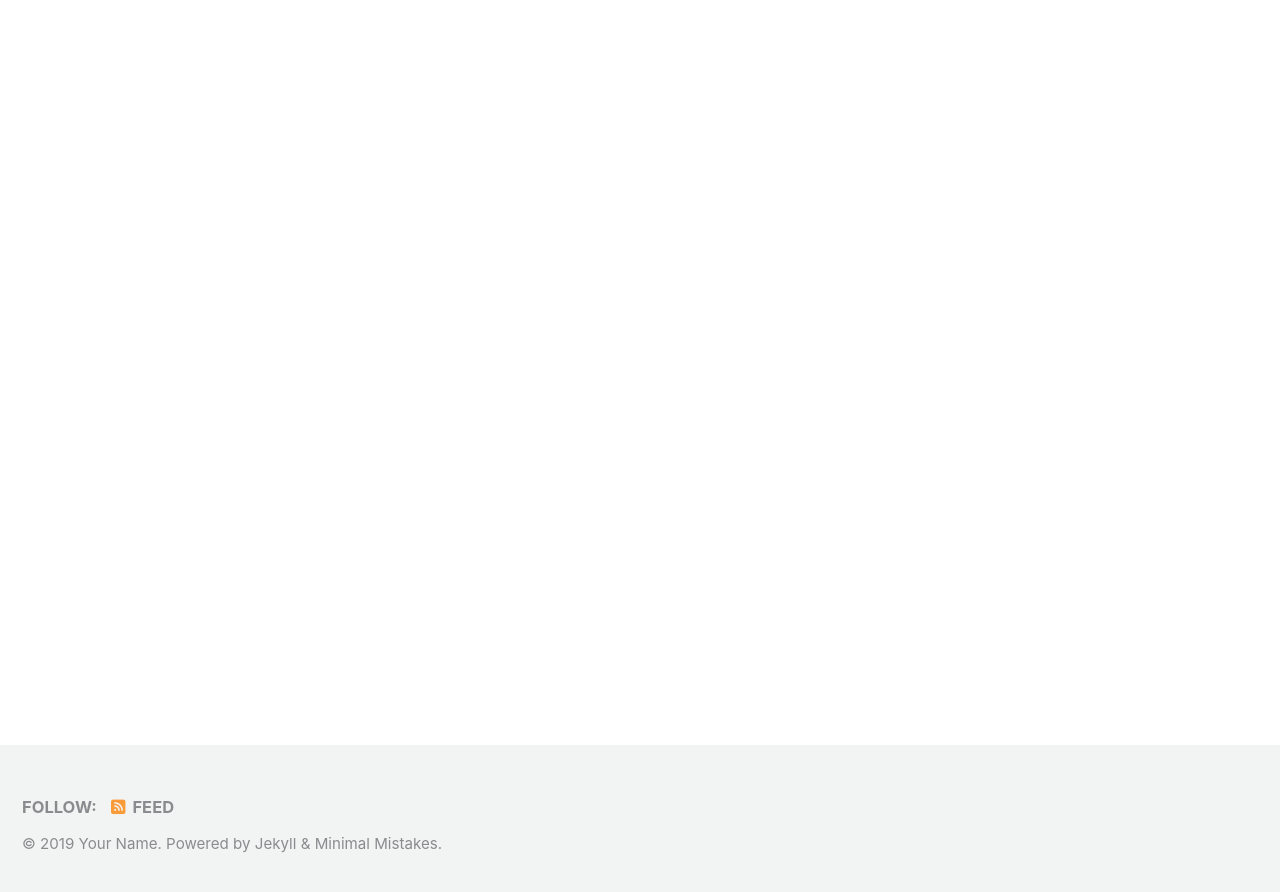
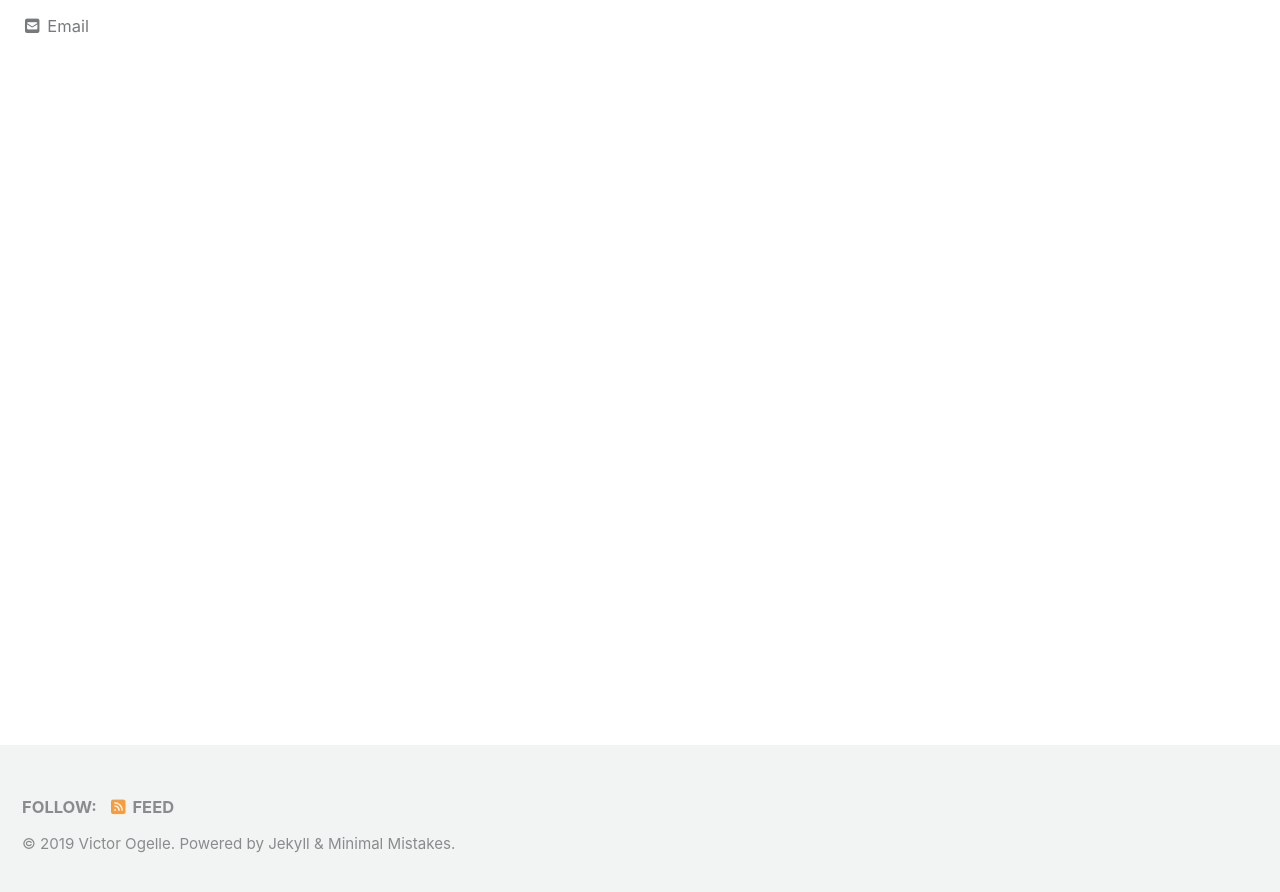
Before and after one commit to victorogelle/victorogelle.github.io, a Jekyll site: the page built from index.html, in a window 1280 px wide and 900 px high, scrolled down 222 px. Shown: the top 892 px of the window. Built offline with Jekyll 4.4.1, drawn with Linux system fonts in a browser that asks for light colours; cached includes are drawn as plain includes; nearby versions of some CDN libraries; the list of posts is cut into pages by our own code; some of the changed text lies outside the part shown.

Commit message:
edited _config.yml; added basic info details

```diff
--- a/_config.yml
+++ b/_config.yml
@@ -16,11 +16,11 @@ minimal_mistakes_skin    : "default" # "air", "aqua", "contrast", "dark", "dirt"
 
 # Site Settings
 locale                   : "en-US"
-title                    : "Site Title"
+title                    : "Victor Ogelle"
 title_separator          : "-"
 subtitle                 : # site tagline that appears below site title in masthead
-name                     : "Your Name"
-description              : "An amazing website."
+name                     : "Victor Ogelle"
+description              : "Portfolio"
 url                      : # the base hostname & protocol for your site e.g. "https://mmistakes.github.io"
 baseurl                  : # the subpath of your site, e.g. "/blog"
 repository               : # GitHub username/repo-name e.g. "mmistakes/minimal-mistakes"
@@ -107,11 +107,11 @@ analytics:
 
 # Site Author
 author:
-  name             : "Your Name"
+  name             : "Victor Ogelle"
   avatar           : # path of avatar image, e.g. "/assets/images/bio-photo.jpg"
-  bio              : "I am an **amazing** person."
-  location         : "Somewhere"
-  email            :
+  bio              : "Humanity | Technology | Data"
+  location         : "Portland, OR"
+  email            : "vcogelle@gmail.com"
   links:
     - label: "Email"
       icon: "fas fa-fw fa-envelope-square"
@@ -292,3 +292,11 @@ defaults:
       comments: # true
       share: true
       related: true
+
+  # _pages
+  - scope:
+      path: ""
+      type: pages
+    values:
+      layout: single
+      author_profile: true
```
